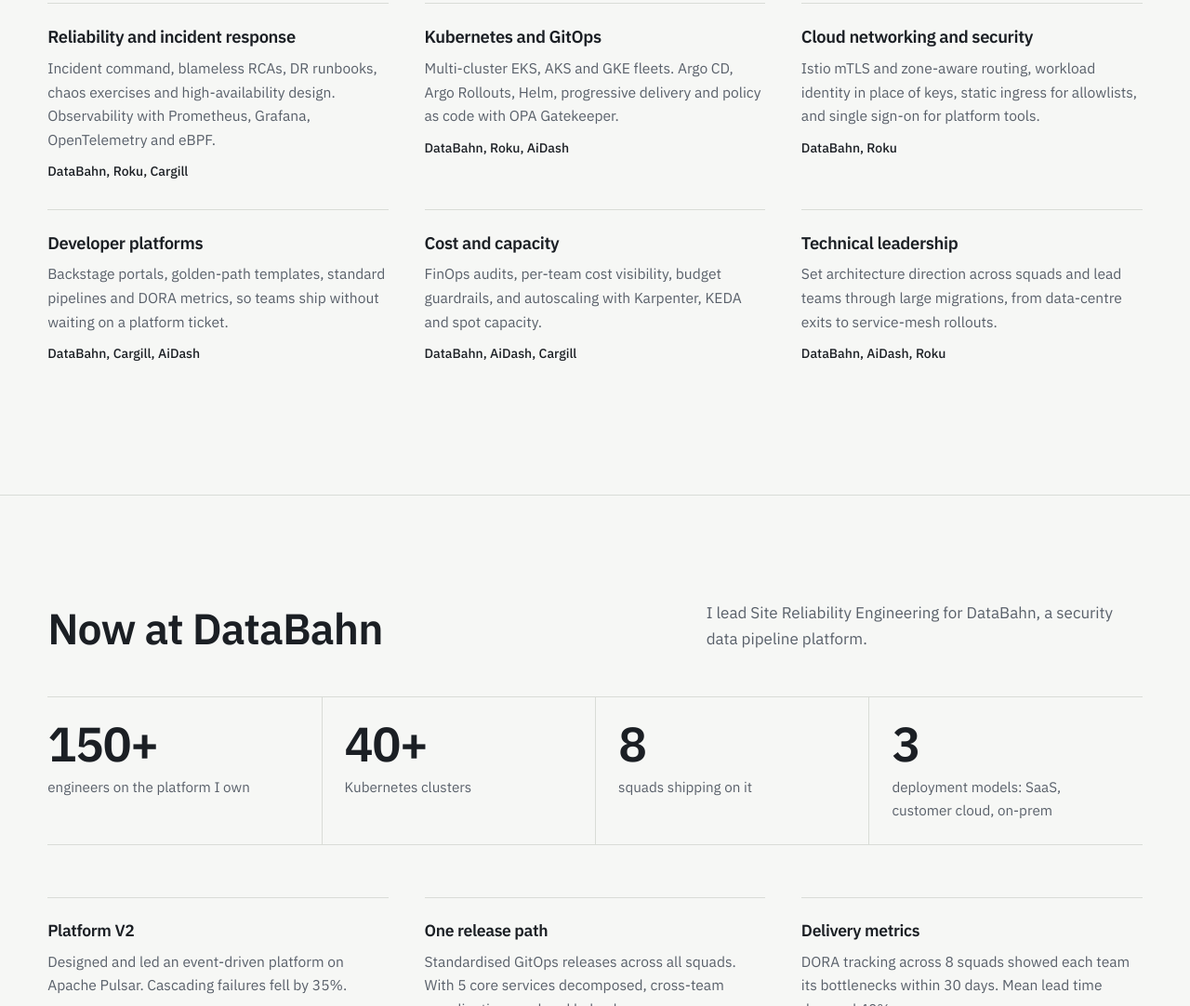
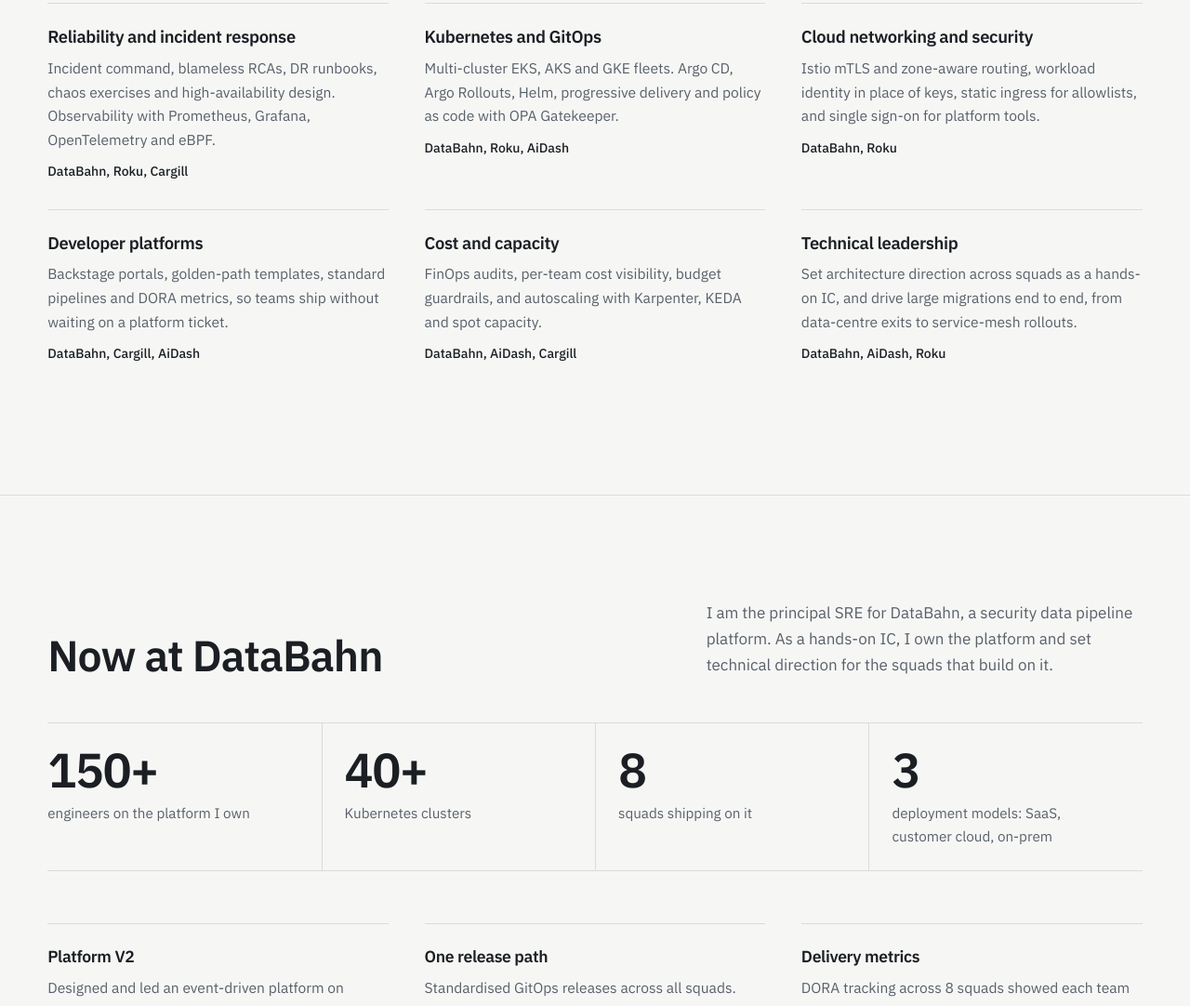
Before and after one commit to surajnayak-DataBahn/surajnayak-DataBahn.github.io, a plain HTML site: page index.html in a window 1280 px wide. Shown: the part 1047-2129 px from the top of the page at 93% size. Drawn offline with Linux system fonts and the light colour scheme.

Commit message:
DataBahn framing: principal IC, not SRE manager

```diff
--- a/index.html
+++ b/index.html
@@ -305,14 +305,14 @@
         <li><h3>Cloud networking and security</h3><p>Istio mTLS and zone-aware routing, workload identity in place of keys, static ingress for allowlists, and single sign-on for platform tools.</p><p class="where">DataBahn, Roku</p></li>
         <li><h3>Developer platforms</h3><p>Backstage portals, golden-path templates, standard pipelines and DORA metrics, so teams ship without waiting on a platform ticket.</p><p class="where">DataBahn, Cargill, AiDash</p></li>
         <li><h3>Cost and capacity</h3><p>FinOps audits, per-team cost visibility, budget guardrails, and autoscaling with Karpenter, KEDA and spot capacity.</p><p class="where">DataBahn, AiDash, Cargill</p></li>
-        <li><h3>Technical leadership</h3><p>Set architecture direction across squads and lead teams through large migrations, from data-centre exits to service-mesh rollouts.</p><p class="where">DataBahn, AiDash, Roku</p></li>
+        <li><h3>Technical leadership</h3><p>Set architecture direction across squads as a hands-on IC, and drive large migrations end to end, from data-centre exits to service-mesh rollouts.</p><p class="where">DataBahn, AiDash, Roku</p></li>
       </ul>
     </div>
   </section>
 
   <section id="databahn">
     <div class="wrap">
-      <div class="sec-head"><h2>Now at DataBahn</h2><p>I lead Site Reliability Engineering for DataBahn, a security data pipeline platform.</p></div>
+      <div class="sec-head"><h2>Now at DataBahn</h2><p>I am the principal SRE for DataBahn, a security data pipeline platform. As a hands-on IC, I own the platform and set technical direction for the squads that build on it.</p></div>
       <div class="stats">
         <div><strong>150+</strong><span>engineers on the platform I own</span></div>
         <div><strong>40+</strong><span>Kubernetes clusters</span></div>
@@ -626,7 +626,7 @@
   ["Ot","OpenTelemetry","obs","Distributed tracing at Roku"],
   ["Gr","groundcover","obs","eBPF observability for the cloud fleet at DataBahn"],
   ["Ef","EFK and CloudWatch","obs","Central logging stack at Microland"],
-  ["Sr","SRE","rel","Leading Site Reliability Engineering at DataBahn","Failover and DR runbooks at Cargill"],
+  ["Sr","SRE","rel","Principal SRE for the DataBahn platform","Failover and DR runbooks at Cargill"],
   ["Ch","Chaos engineering","rel","Game days and chaos exercises at Cargill"],
   ["Fo","FinOps","rel","Fleet cost audit at DataBahn","FinOps automation engine at AiDash"],
   ["Py","Python","lang","Portal catalog generator at DataBahn","FinOps engine and AI incident agent","Toil automation at Cargill"],
```
